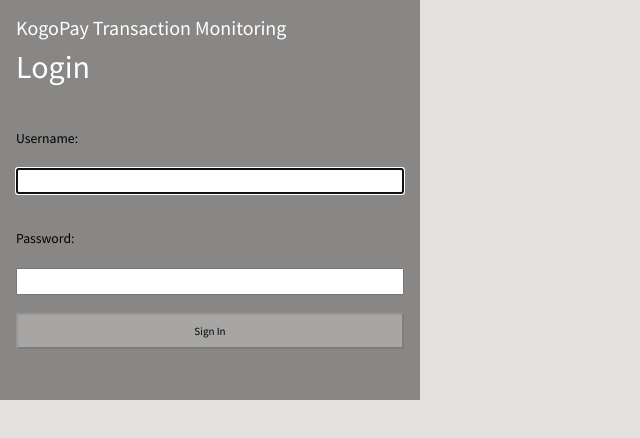
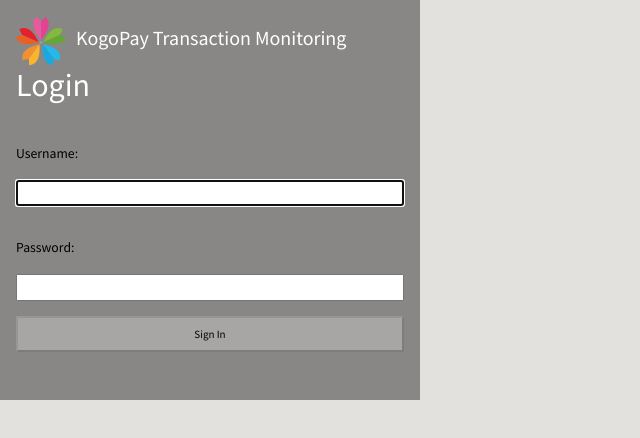
Before and after one commit to mmellor123/transmonitor, a React (Create React App) app: page /login in a window 1280 px wide. Shown: the top 438 px of the page, without its empty margins (0-640 px from the left). Built offline with nearby package versions, Linux system fonts and the light colour scheme.

Commit message:
Added flower to login

```diff
--- a/src/components/Login.jsx
+++ b/src/components/Login.jsx
@@ -3,6 +3,7 @@
 import { FontAwesomeIcon } from "@fortawesome/react-fontawesome";
 import { useAuth } from './auth';
 import { useNavigate } from 'react-router-dom';
+import { ReactComponent as Logo } from "../scenes/global/flower.svg";
 
 const USER_REGEX = /^[a-zA-Z0-9_]{5,}[a-zA-Z]+[0-9]*$/;
 const PWD_REGEX = /^(?=.*[0-9])(?=.*[!@#$%^&*])[a-zA-Z0-9!@#$%^&*]{6,16}$/;
@@ -89,7 +90,10 @@
 
         <section>
             <p ref={errRef} className={errMsg ? "errmsg": "offscreen"} aria-live="assertive">{errMsg}</p>
-            <h5>KogoPay Transaction Monitoring</h5>
+            <div style={{display:"flex"}}>
+                <Logo/>
+                <h5 className="login-title">KogoPay Transaction Monitoring</h5>
+            </div>
             <h2>Login</h2>
             <form onSubmit={handleSubmit}>
                 <label htmlFor="username">
--- a/src/index.css
+++ b/src/index.css
@@ -26,6 +26,10 @@
     justify-content: flex-start;
     padding: 1rem;
     background-color: rgba(0,0,0,0.4);
+}
+
+.login-title {
+  margin: 10px !important;
 }
 
 form {
--- a/src/scenes/global/Sitebar.jsx
+++ b/src/scenes/global/Sitebar.jsx
@@ -17,10 +17,8 @@
 import MenuOutlinedIcon from "@mui/icons-material/MenuOutlined";
 // import MapOutlinedIcon from "@mui/icons-material/MapOutlined";
 import AddIcon from '@mui/icons-material/Add';
-import RemoveIcon from '@mui/icons-material/Remove';
 import EditIcon from '@mui/icons-material/Edit';
 
-import logo from './user.png'
 import { useAuth } from "../../components/auth";
 import { Item } from "../../common/functions";
 import { ReactComponent as Logo } from "./flower.svg";
```
Also changed, not shown: src/scenes/global/flower.svg.
